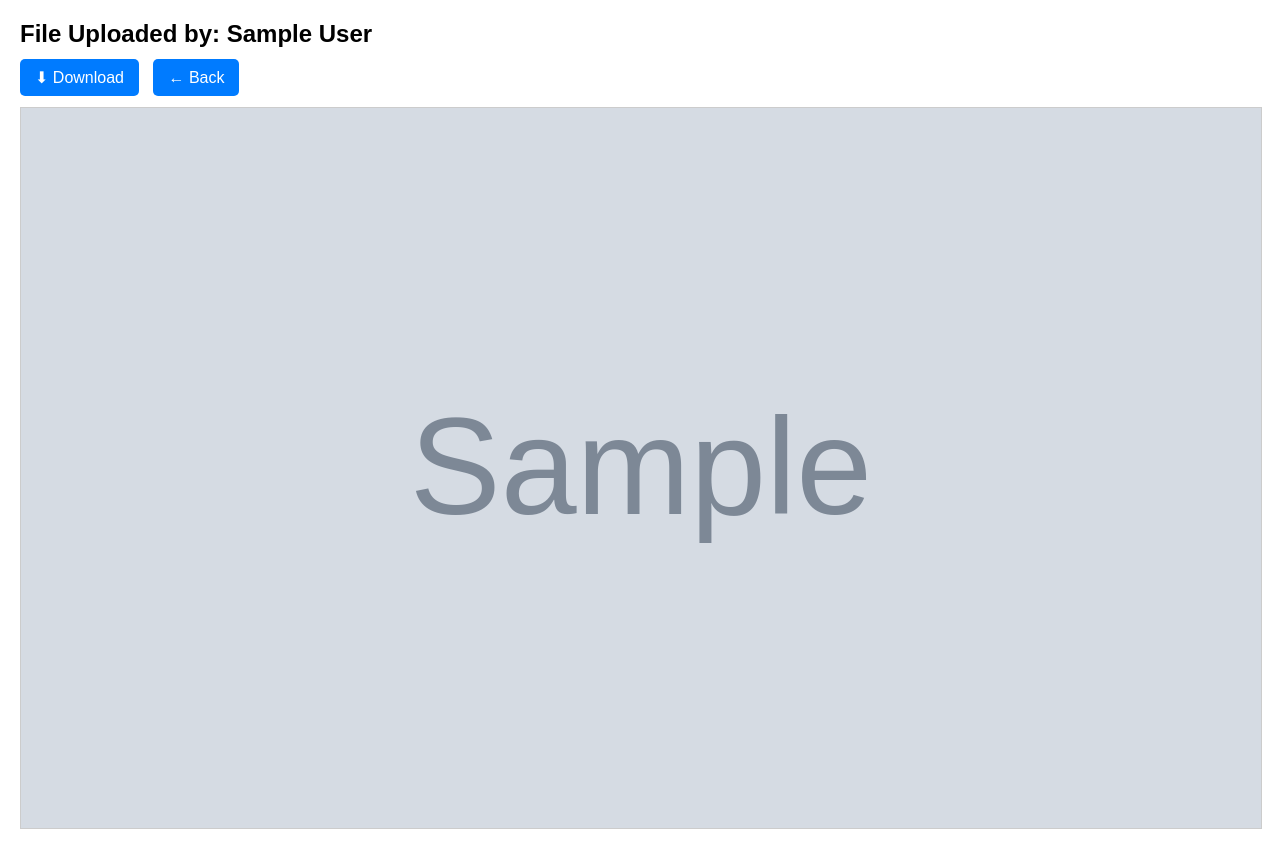
After one commit to teim-projects/KS_NEW, a Django app: page /lead/pdf/1/ in a window 1280 px wide. The commit adds this page. Run offline with Django 5.2, Linux system fonts and the light colour scheme; a user stored in the database is signed in; tables that the repository leaves empty hold one stand-in row (values such as "Sample post"); grey boxes marked "Sample" are stand-in pictures; parts of the project's set-up code (start-up, migrations or seed data) failed here and were passed over.

Commit message:
update code

```diff
--- /dev/null
+++ b/kushal_stone/kushalapp/templates/view_pdf.html
@@ -0,0 +1,59 @@
+{% load static %}
+<!DOCTYPE html>
+<html>
+<head>
+    <title>View File - {{ lead.full_name }}</title>
+    <style>
+        body {
+            font-family: Arial, sans-serif;
+            margin: 20px;
+        }
+        .file-container {
+            height: 90vh;
+            width: 100%;
+            border: 1px solid #ccc;
+            margin-top: 20px;
+        }
+        .file-actions a {
+            text-decoration: none;
+            padding: 10px 15px;
+            background-color: #007bff;
+            color: white;
+            margin-right: 10px;
+            border-radius: 5px;
+        }
+        .file-actions a:hover {
+            background-color: #0056b3;
+        }
+        iframe, img {
+            width: 100%;
+            height: 100%;
+            border: none;
+        }
+    </style>
+</head>
+<body>
+    <h2>File Uploaded by: {{ lead.full_name }}</h2>
+
+    <div class="file-actions">
+        <a href="{{ file_url }}" download>⬇ Download</a>
+        <a href="javascript:history.back()">← Back</a>
+    </div>
+
+    {% if file_url %}
+        <div class="file-container">
+            {% if is_pdf %}
+                <iframe src="{{ file_url }}"></iframe>
+            {% elif is_image %}
+                <img src="{{ file_url }}" alt="Image File">
+            {% elif is_word %}
+                <iframe src="https://docs.google.com/gview?url={{ file_url|urlencode }}&embedded=true" frameborder="0"></iframe>
+            {% else %}
+                <p>This file format is not directly viewable. <a href="{{ file_url }}" target="_blank">Click here to open</a>.</p>
+            {% endif %}
+        </div>
+    {% else %}
+        <p>No file uploaded.</p>
+    {% endif %}
+</body>
+</html>
--- a/kushal_stone/kushalapp/urls.py
+++ b/kushal_stone/kushalapp/urls.py
@@ -1,5 +1,7 @@
 from . import views
 from django.urls import path # type: ignore
+from django.conf import settings
+from django.conf.urls.static import static
 
 urlpatterns = [
    path('', views.index, name='index'),
@@ -13,6 +15,8 @@ urlpatterns = [
    path('finance_dashboard/', views.finance_dashboard, name='finance_dashboard'),
    path('create_user/', views.create_user, name='create_user'),
    path('requirements/', views.requirements_dashboard, name='requirements_dashboard'),
+   path('lead/pdf/<int:lead_id>/', views.view_pdf, name='view_pdf'),
+
 
 
     # Quotation Term URLs
@@ -74,3 +78,7 @@ urlpatterns = [
     path('quotations/', views.quotation_list, name='quotation_list'),
 
 ]
+
+
+if settings.DEBUG:
+    urlpatterns += static(settings.MEDIA_URL, document_root=settings.MEDIA_ROOT)
--- a/kushal_stone/kushalapp/views.py
+++ b/kushal_stone/kushalapp/views.py
@@ -514,6 +514,37 @@ def add_lead(request):
 
 
 
+from django.shortcuts import render, get_object_or_404
+from .models import Lead
+from django.contrib.auth.decorators import login_required
+
+
+from django.shortcuts import render, get_object_or_404
+from django.contrib.auth.decorators import login_required
+import os
+from .models import Lead
+
+@login_required
+def view_pdf(request, lead_id):
+    lead = get_object_or_404(Lead, id=lead_id)
+
+    file_url = lead.file_upload.url if lead.file_upload else None
+    file_ext = os.path.splitext(lead.file_upload.name)[1].lower() if lead.file_upload else ''
+
+    is_pdf = file_ext == '.pdf'
+    is_image = file_ext in ['.jpg', '.jpeg', '.png', '.gif', '.webp']
+    is_word = file_ext in ['.doc', '.docx']
+
+    return render(request, 'view_pdf.html', {
+        'lead': lead,
+        'file_url': file_url,
+        'is_pdf': is_pdf,
+        'is_image': is_image,
+        'is_word': is_word
+    })
+
+
+
 @login_required
 def view_leads(request):
     leads = Lead.objects.all()
```
Also changed, not shown: kushal_stone/kushal_stone/settings.py (+8 -0 lines), kushal_stone/kushalapp/templates/view_leads.html (+10 -5 lines), kushal_stone/media/lead_files/1.png (added), 3 other files.
